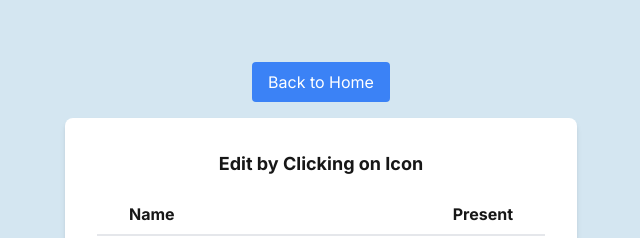
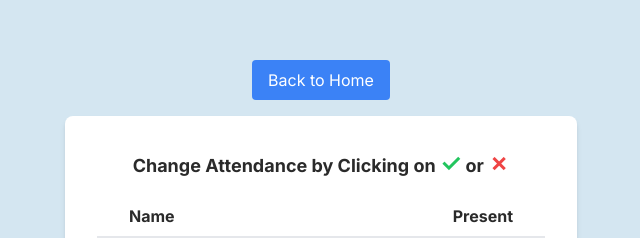
Before and after one commit to bens8235/present_absent, a Next.js app: page /EditAttendance in a window 1280 px wide. Shown: the part 235-473 px from the top of the page, without its empty margins (319-959 px from the left). Built offline with nearby package versions, Linux system fonts and the light colour scheme; no server answers; the database is empty.

Commit message:
font clearer and edit title clearer

```diff
--- a/src/app/components/AttendanceList.tsx
+++ b/src/app/components/AttendanceList.tsx
@@ -10,7 +10,15 @@ export default function AttendanceList({
   return (
     <div className="w-full max-w-lg bg-white p-8 rounded-lg shadow-md">
       <h1 className="text-center font-bold text-lg mb-6">
-        {onToggle ? "Edit by Clicking on Icon" : "Attendance List"}
+        {onToggle ? (
+          <>
+            Change Attendance by Clicking on{" "}
+            <span className="text-green-500 text-2xl">✓</span> or{" "}
+            <span className="text-red-500 text-2xl">✗</span>
+          </>
+        ) : (
+          "Attendance List"
+        )}
       </h1>
       <div className="flex font-bold border-b-2 pb-2 mb-4">
         <div className="flex-1 text-left ml-8">Name</div>
--- a/src/app/globals.css
+++ b/src/app/globals.css
@@ -17,4 +17,5 @@
 body {
   color: var(--foreground);
   background: var(--background);
+  color: #2a2a2a;
 }
--- a/src/app/layout.tsx
+++ b/src/app/layout.tsx
@@ -3,7 +3,7 @@ import { Inter } from "next/font/google";
 import "./globals.css";
 
 const inter = Inter({
-  weight: ["400", "500", "700"], // Choose multiple weights if desired
+  weight: ["400", "500", "600", "700"], // Choose multiple weights if desired
   subsets: ["latin"],
 });
 
```
